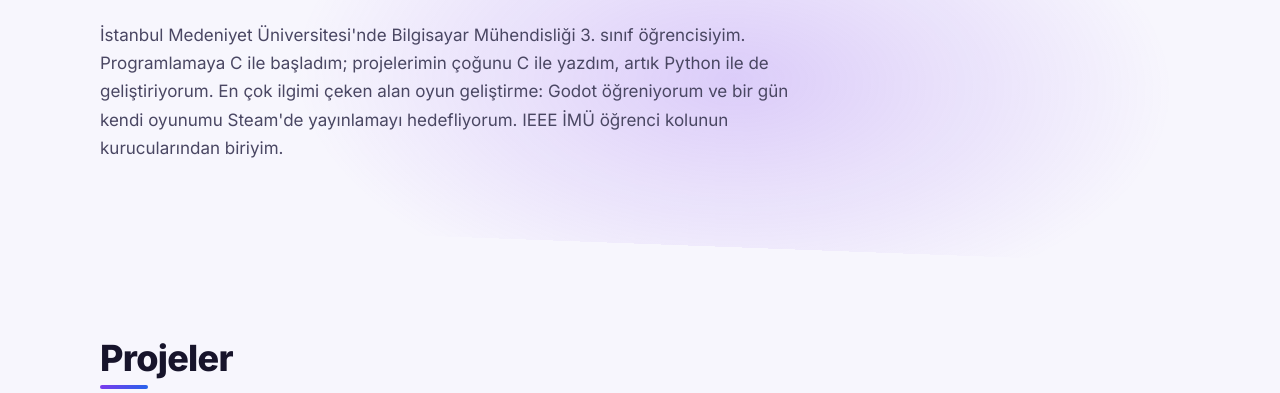
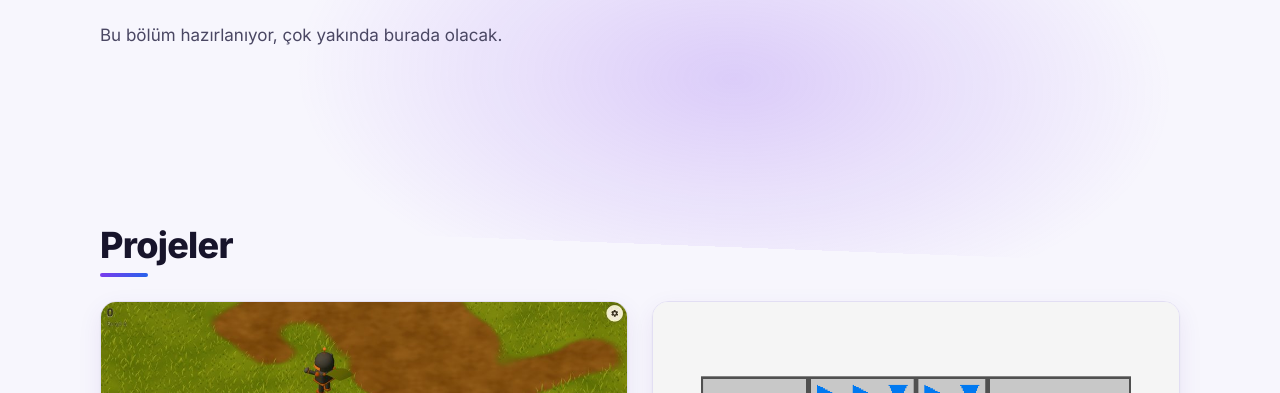
Before and after one commit to Selim-Sahin/selim-sahin.github.io, a plain HTML site: page index.html in a window 1280 px wide. Shown: the part 707-1100 px from the top of the page. Drawn offline with Linux system fonts and the light colour scheme; no server answers.

Commit message:
Hakkımda metni geçici olarak kaldırıldı, 'hazırlanıyor' notu eklendi

```diff
--- a/index.html
+++ b/index.html
@@ -92,14 +92,7 @@
     <!-- HAKKIMDA -->
     <section class="bolum kapsayici belir" id="hakkimda" aria-labelledby="hakkimda-baslik">
       <h2 id="hakkimda-baslik">Hakkımda</h2>
-      <!-- TASLAK: Selim düzeltecek -->
-      <p class="metin">
-        İstanbul Medeniyet Üniversitesi'nde Bilgisayar Mühendisliği 3. sınıf öğrencisiyim.
-        Programlamaya C ile başladım; projelerimin çoğunu C ile yazdım,
-        artık Python ile de geliştiriyorum.
-        En çok ilgimi çeken alan oyun geliştirme: Godot öğreniyorum ve bir gün kendi oyunumu
-        Steam'de yayınlamayı hedefliyorum. IEEE İMÜ öğrenci kolunun kurucularından biriyim.
-      </p>
+      <p class="metin">Bu bölüm hazırlanıyor, çok yakında burada olacak.</p>
     </section>
 
     <!-- PROJELER -->
```
